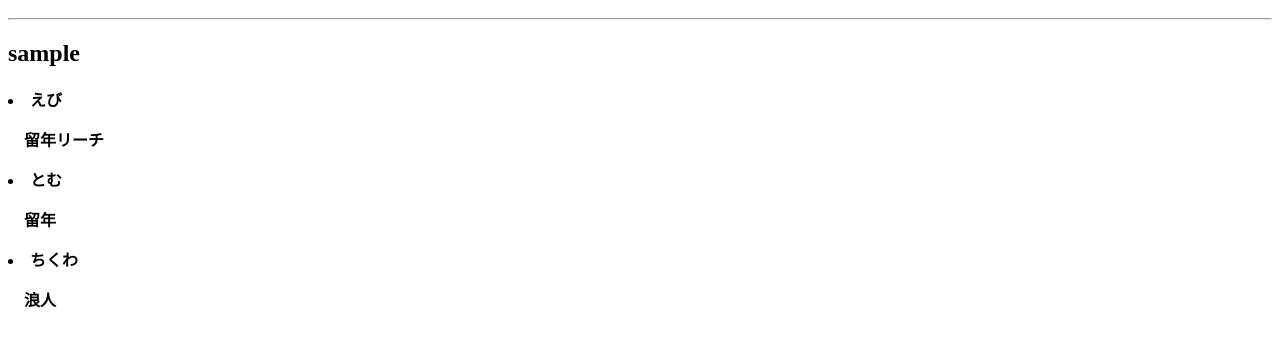
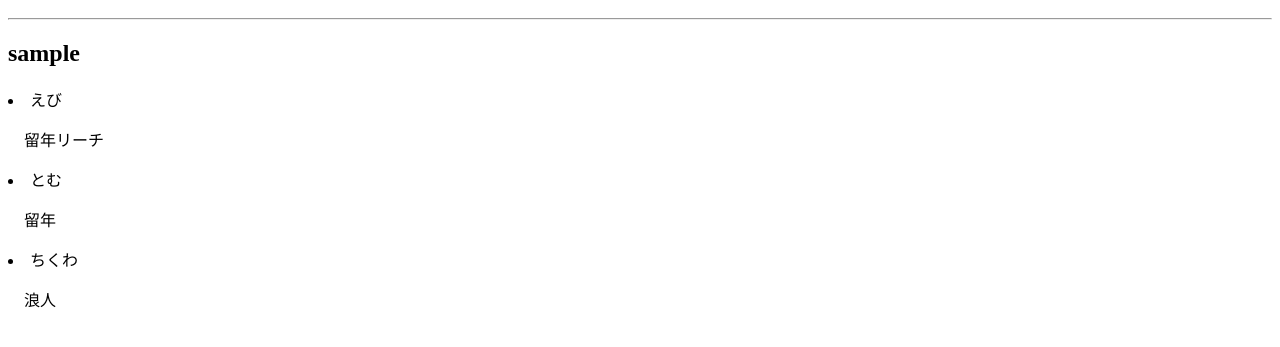
Before and after one commit to FUN-AI/HP, a plain HTML site: page docs/html/staff_introduction.html in a window 1280 px wide. Shown: the part 57-404 px from the top of the page. Drawn offline with Linux system fonts and the light colour scheme.

Commit message:
<strong>除外

```diff
--- a/docs/html/staff_introduction.html
+++ b/docs/html/staff_introduction.html
@@ -3,11 +3,11 @@
     <hr>
     <div>
         <h2>sample</h2>
-    <strong><li>えび</li><strongstrong>
+    <li>えび</li>
     <p>　留年リーチ
-    <strong><li>とむ</li></strong>
+    <li>とむ</li>
     <p>　留年
-    <strong><li>ちくわ</li><strong>
+   <li>ちくわ</li>
     <p>　浪人
     </div>
 
```
